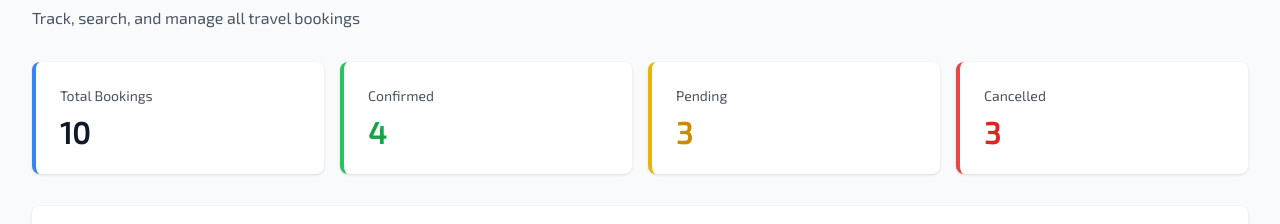
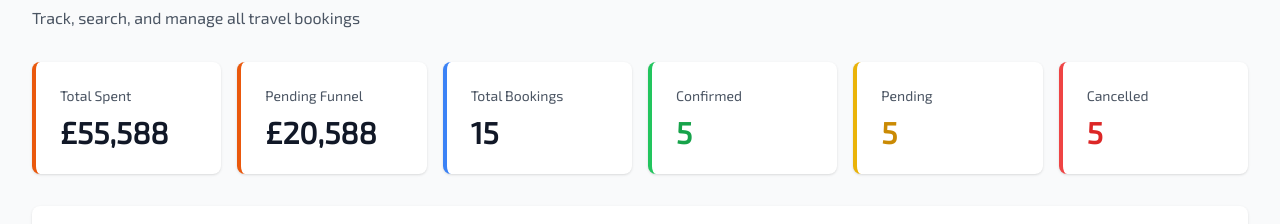
Before and after one commit to adam-ellis-programmer/Supabase-Next-Js-Travel-TS, a Next.js app: page /admin/bookings in a window 1280 px wide. Shown: the part 171-395 px from the top of the page. Built offline with nearby package versions, Linux system fonts and the light colour scheme; no server answers; the database is empty.

Commit message:
Updated Bookings management system page

```diff
--- a/app/admin/bookings/page.tsx
+++ b/app/admin/bookings/page.tsx
@@ -24,7 +24,7 @@ const Bookings = () => {
     'https://images.unsplash.com/photo-1540959733332-eab4deabeeaf?w=400&h=300&fit=crop', // Tokyo Culture Trip
   ]
 
-  const testArr = Array.from({ length: 10 }, (_, i) => {
+  const testArr = Array.from({ length: 15 }, (_, i) => {
     const statusKeys = Object.keys(statuses)
     const randomStatus = statusKeys[i % 3]
 
@@ -37,12 +37,7 @@ const Bookings = () => {
         'https://images.unsplash.com/photo-1516426122078-c23e76319801?w=400&h=300&fit=crop', // Safari Experience
         'https://images.unsplash.com/photo-1579033461380-adb47c3eb938?w=400&h=300&fit=crop', // Iceland Northern Lights
         'https://images.unsplash.com/photo-1540959733332-eab4deabeeaf?w=400&h=300&fit=crop', // Tokyo Culture Trip
-        'https://images.unsplash.com/photo-1537996194471-e657df975ab4?w=400&h=300&fit=crop', // Bali Adventure
-        'https://images.unsplash.com/photo-1511739001486-6bfe10ce785f?w=400&h=300&fit=crop', // Paris City Tour
-        'https://images.unsplash.com/photo-1516426122078-c23e76319801?w=400&h=300&fit=crop', // Safari Experience
-        'https://images.unsplash.com/photo-1579033461380-adb47c3eb938?w=400&h=300&fit=crop', // Iceland Northern Lights
-        'https://images.unsplash.com/photo-1540959733332-eab4deabeeaf?w=400&h=300&fit=crop', // Tokyo Culture Trip
-      ][i],
+      ][i % 5],
       leadPax: [
         'John Doe',
         'Jane Smith',
@@ -128,7 +123,15 @@ const Bookings = () => {
         </section>
 
         {/* Stats Cards */}
-        <div className='grid grid-cols-1 sm:grid-cols-2 lg:grid-cols-4 gap-4 mb-8'>
+        <div className='grid grid-cols-1 sm:grid-cols-2 lg:grid-cols-6 gap-4 mb-8'>
+          <div className='bg-white rounded-lg shadow p-6 border-l-4 border-orange-600'>
+            <p className='text-sm text-gray-600 font-medium'>Total Spent</p>
+            <p className='text-3xl font-bold text-gray-900 mt-2'>£55,588</p>
+          </div>
+          <div className='bg-white rounded-lg shadow p-6 border-l-4 border-orange-600'>
+            <p className='text-sm text-gray-600 font-medium'>Pending Funnel</p>
+            <p className='text-3xl font-bold text-gray-900 mt-2'>£20,588</p>
+          </div>
           <div className='bg-white rounded-lg shadow p-6 border-l-4 border-blue-500'>
             <p className='text-sm text-gray-600 font-medium'>Total Bookings</p>
             <p className='text-3xl font-bold text-gray-900 mt-2'>
```
